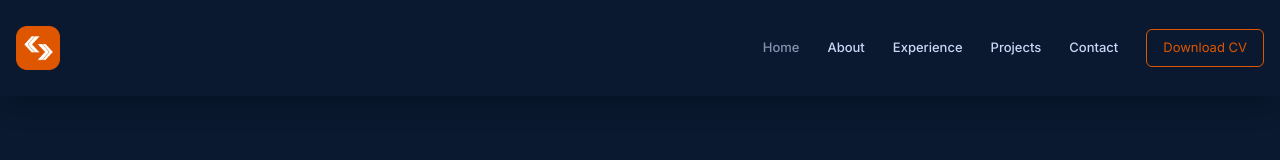
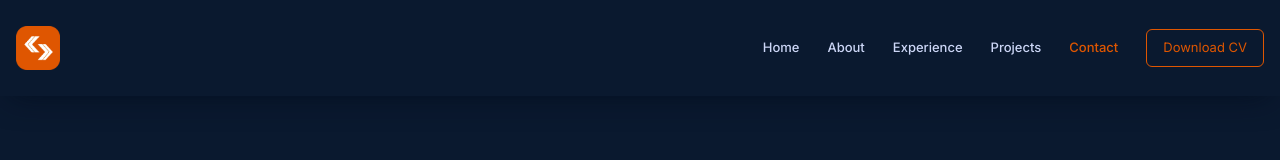
Before and after one commit to alaminediassy/mamadou-portfolio, a Next.js app: page /Contact in a window 1280 px wide. Shown: the top 160 px of the page. Built offline with nearby package versions, Linux system fonts and the light colour scheme.

Commit message:
Adding Active navlink color

```diff
--- a/components/EmailSection.tsx
+++ b/components/EmailSection.tsx
@@ -26,7 +26,7 @@ const EmailSection = () => {
                     type="email"
                     id="email"
                     required
-                    className="bg-white/5 border w-full mt-2 border-white/10 rounded-xl pl-6 text-sm pt-2.5 pb-2.5"
+                    className="bg-white/5 border w-full mt-2  border-white/10 focus:outline-none focus:border-textOrange focus:ring-1/2 focus:ring-textOrange rounded-xl pl-6 text-sm pt-2.5 pb-2.5"
                     placeholder="mamadou@google.com" />
                   </div>
                   <div className="mb-6">
@@ -35,7 +35,7 @@ const EmailSection = () => {
                     type="text"
                     id="subject"
                     required
-                    className="bg-white/5 border w-full mt-2 border-white/10 rounded-xl pl-6 text-sm pt-2.5 pb-2.5"
+                    className="bg-white/5 border w-full mt-2 border-white/10 rounded-xl pl-6 text-sm pt-2.5 pb-2.5 focus:outline-none focus:border-textOrange focus:ring-1/2 focus:ring-textOrange"
                     placeholder="Just saying hi" />
                   </div>
                   <div className="mb-6">
@@ -43,7 +43,7 @@ const EmailSection = () => {
                     className="text-white block text-sm mb-2 font-medium">Message</label>
                     <textarea name="message" id="message"
                     placeholder="Lets telk about"
-                    className="bg-white/5 border h-[200px] w-full mt-2 border-white/10 rounded-xl pl-6 text-sm pt-2.5 pb-2.5"></textarea>
+                    className="bg-white/5 border h-[200px] w-full mt-2 border-white/10 rounded-xl pl-6 text-sm pt-2.5 pb-2.5 focus:outline-none focus:border-textOrange focus:ring-1/2 focus:ring-textOrange"></textarea>
                   </div>
                   <button className="bg-textOrange/90 px-5 text-white w-full rounded-xl p-2.5 hover:bg-textOrange">Send message</button>
           </form>
--- a/components/Navbar.tsx
+++ b/components/Navbar.tsx
@@ -11,6 +11,7 @@ import {
 } from "react-icons/sl";
 import { TbBrandGithub } from "react-icons/tb";
 import { SlSocialYoutube } from "react-icons/sl";
+import { useRouter } from "next/router";
 
 const Navbar = () => {
   const ref = useRef<string | any>("");
@@ -22,6 +23,7 @@ const Navbar = () => {
         setShowMenu(false)
     }
   }
+  const router = useRouter();
 
   return (
     <div className="w-full shadow-navbarShadow h-20 lg:h-[12vh] sticky top-0 z-50 bg-bodyColor px-4">
@@ -39,8 +41,9 @@ const Navbar = () => {
           <ul className="flex text-[13px] gap-7">
             <Link
               href="/"
-              className="flex items-center gap-1 font-medium text-textdark hover:text-textOrange
-                    cursor-pointer duration-300 nav-link"
+              className={`flex items-center gap-1 font-medium hover:text-textOrange cursor-pointer duration-300 ${router.asPath === '/' ? 'text-textOrange' : 'text-textLight'}`}
+
+
             >
               <motion.li
                 initial={{ y: -10, opacity: 0 }}
@@ -52,8 +55,7 @@ const Navbar = () => {
             </Link>
             <Link
               href="/About"
-              className="flex items-center gap-1 font-medium text-textDark hover:text-textOrange cursor-pointer
-                    duration-300 nav-link"
+              className={`flex items-center gap-1 font-medium hover:text-textOrange cursor-pointer duration-300 nav-link ${router.asPath === '/About' ? 'text-textOrange' : 'text-textLight'}`}
             >
               <motion.li
                 initial={{ y: -10, opacity: 0 }}
@@ -64,9 +66,8 @@ const Navbar = () => {
               </motion.li>
             </Link>
             <Link
-              href="/Experience"
-              className="flex items-center gap-1 font-medium text-textDark hover:text-textOrange cursor-pointer
-                    duration-300 nav-link"
+              href="#Experience"
+              className={`flex items-center gap-1 font-medium text-textDark hover:text-textOrange cursor-pointer duration-300 nav-link ${router.asPath === '/Experience' ? 'text-textOrange' : 'text-textLight'}`}
             >
               <motion.li
                 initial={{ y: -10, opacity: 0 }}
@@ -77,9 +78,8 @@ const Navbar = () => {
               </motion.li>
             </Link>
             <Link
-              href="/Project"
-              className="flex items-center gap-1 font-medium text-textDark hover:text-textOrange cursor-pointer
-                    duration-300 nav-link"
+              href="#Project"
+              className={`flex items-center gap-1 font-medium text-textDark hover:text-textOrange cursor-pointer duration-300 nav-link ${router.asPath === '/Project' ? 'text-textOrange' : 'text-textLight'}`}
             >
               <motion.li
                 initial={{ y: -10, opacity: 0 }}
@@ -91,8 +91,7 @@ const Navbar = () => {
             </Link>
             <Link
               href="/Contact"
-              className="flex items-center gap-1 font-medium text-textDark hover:text-textOrange cursor-pointer
-                    duration-300 nav-link"
+              className={`flex items-center gap-1 font-medium text-textDark hover:text-textOrange cursor-pointer duration-300 nav-link ${router.asPath === '/Contact' ? 'text-textOrange' : 'text-textLight'}`}
             >
               <motion.li
                 initial={{ y: -10, opacity: 0 }}
```
